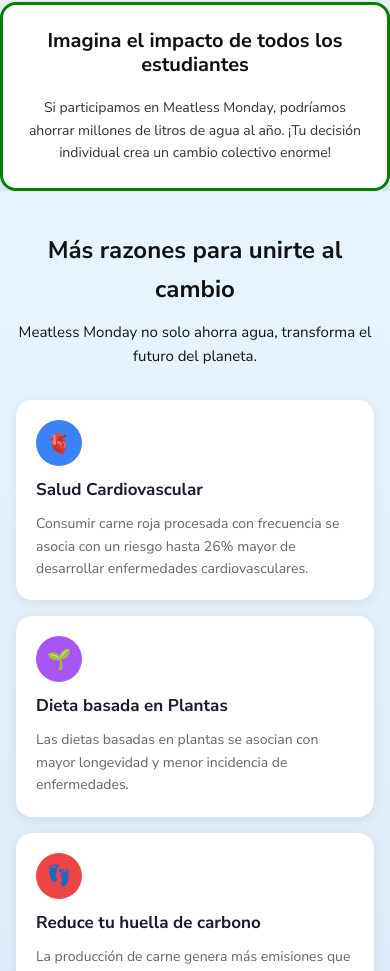
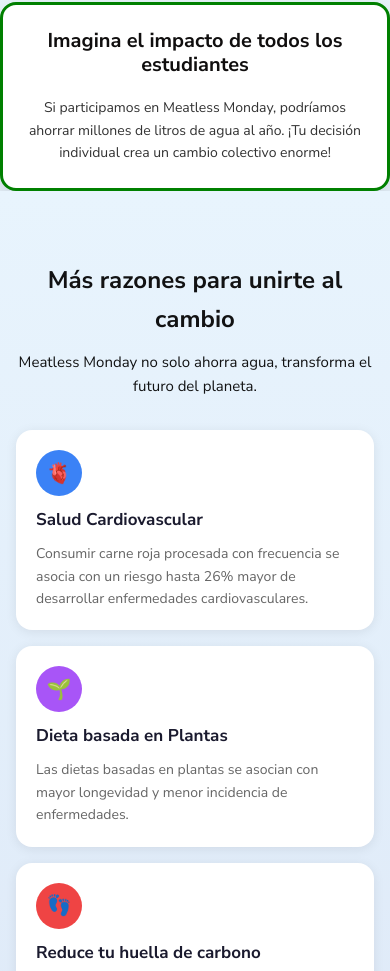
Before and after one commit to angelarivass/meatless-monday, a React (Vite) app: page / in a window 390 px wide. Shown: the part 2628-3599 px from the top of the page. Built offline with nearby package versions, Linux system fonts and the light colour scheme.

Commit message:
responsiveness razones.css

```diff
--- a/src/sections/Razones/Razones.css
+++ b/src/sections/Razones/Razones.css
@@ -65,6 +65,7 @@ body {
 
 .container-razones {
     background: linear-gradient(180deg, #e8f4fd 0%, #dde8f7 100%);
+
 }
 
 .container-razones-title p {
@@ -105,7 +106,7 @@ body {
     }
 
     .container-razones-title {
-        padding: 40px 16px 16px;
+        padding: 70px 16px 16px;
     }
 
     .title-razones {
```
